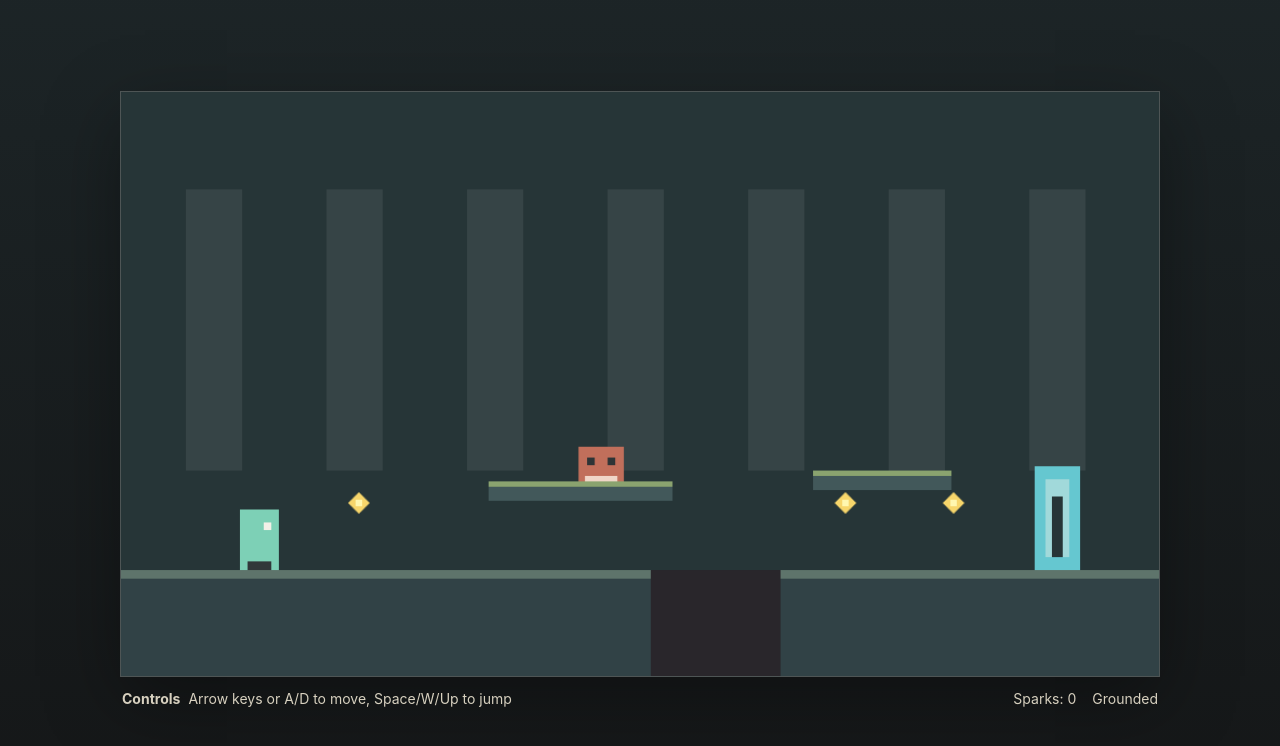
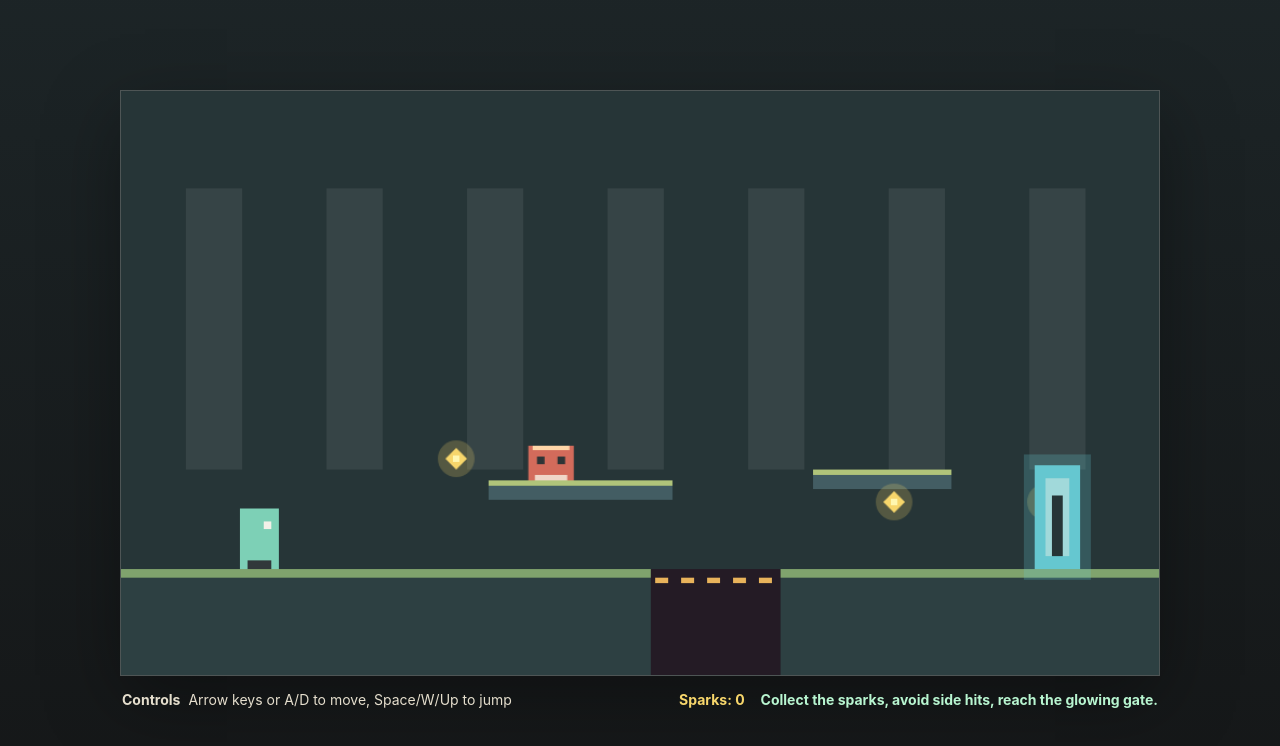
Before and after one commit to PockyLov/AIGAME, a plain HTML site: page index.html in a window 1280 px wide. Drawn offline with Linux system fonts and the light colour scheme.

Commit message:
Prepare delivery docs and polish level readability

```diff
--- a/src/game.js
+++ b/src/game.js
@@ -26,9 +26,9 @@ const platforms = [
 ];
 
 const collectibleBlueprints = [
-  { x: 210, y: world.groundY - 72 },
-  { x: 660, y: world.groundY - 72 },
-  { x: 760, y: world.groundY - 72 },
+  { x: 300, y: 330 },
+  { x: 705, y: world.groundY - 72 },
+  { x: 845, y: world.groundY - 72 },
 ];
 
 const enemyBlueprint = {
@@ -36,8 +36,8 @@ const enemyBlueprint = {
   y: platforms[0].y - 32,
   width: 42,
   height: 32,
-  leftBound: 360,
-  rightBound: 500,
+  leftBound: 365,
+  rightBound: 480,
   speed: 88,
 };
 
@@ -70,7 +70,7 @@ let score = 0;
 let collectibles = [];
 let enemy = null;
 let levelWon = false;
-let message = "Find the glowing exit gate.";
+let message = "Collect the sparks, avoid side hits, reach the glowing gate.";
 
 const keys = new Set();
 
@@ -174,7 +174,7 @@ function collectSparks() {
     if (!spark.collected && intersects(player, spark)) {
       spark.collected = true;
       score += 1;
-      message = "Energy spark collected.";
+      message = "Energy spark collected. Follow the next glow.";
     }
   }
 }
@@ -196,7 +196,7 @@ function handleEnemyCollision() {
     enemy.defeated = true;
     player.vy = -player.jumpForce * 0.45;
     player.onGround = false;
-    message = "Patrol bot disabled.";
+    message = "Patrol bot disabled. Keep moving to the gate.";
     return;
   }
 
@@ -272,7 +272,7 @@ function update(dt) {
     return;
   }
 
-  if (message === "Find the glowing exit gate." || message === "Ready") {
+  if (message === "Ready") {
     message = player.onGround ? "Grounded" : "Jumping";
   }
 
@@ -283,8 +283,13 @@ function drawBackground() {
   ctx.fillStyle = "#263537";
   ctx.fillRect(0, 0, world.width, world.height);
 
-  ctx.fillStyle = "rgba(43, 31, 38, 0.65)";
+  ctx.fillStyle = "#241b25";
   ctx.fillRect(490, world.groundY, 120, world.height - world.groundY);
+
+  ctx.fillStyle = "#e8b35b";
+  for (let x = 494; x < 606; x += 24) {
+    ctx.fillRect(x, world.groundY + 8, 12, 5);
+  }
 
   ctx.fillStyle = "rgba(242, 240, 232, 0.08)";
   for (let x = 60; x < world.width; x += 130) {
@@ -294,18 +299,18 @@ function drawBackground() {
 
 function drawSurfaces() {
   for (const ground of groundSegments) {
-    ctx.fillStyle = "#314246";
+    ctx.fillStyle = "#2d4042";
     ctx.fillRect(ground.x, ground.y, ground.width, ground.height);
 
-    ctx.fillStyle = "#5e746b";
+    ctx.fillStyle = "#80a36d";
     ctx.fillRect(ground.x, ground.y, ground.width, 8);
   }
 
   for (const platform of platforms) {
-    ctx.fillStyle = "#42585a";
+    ctx.fillStyle = "#435d63";
     ctx.fillRect(platform.x, platform.y, platform.width, platform.height);
 
-    ctx.fillStyle = "#8aa36f";
+    ctx.fillStyle = "#b0c47a";
     ctx.fillRect(platform.x, platform.y, platform.width, 5);
   }
 }
@@ -318,6 +323,11 @@ function drawCollectibles() {
 
     const centerX = spark.x + spark.width / 2;
     const centerY = spark.y + spark.height / 2;
+
+    ctx.fillStyle = "rgba(247, 214, 107, 0.22)";
+    ctx.beginPath();
+    ctx.arc(centerX, centerY, 17, 0, Math.PI * 2);
+    ctx.fill();
 
     ctx.fillStyle = "#f7d66b";
     ctx.beginPath();
@@ -338,8 +348,11 @@ function drawEnemy() {
     return;
   }
 
-  ctx.fillStyle = "#c16f5b";
+  ctx.fillStyle = "#d36b5b";
   ctx.fillRect(enemy.x, enemy.y, enemy.width, enemy.height);
+
+  ctx.fillStyle = "#ffd6a8";
+  ctx.fillRect(enemy.x + 4, enemy.y, enemy.width - 8, 4);
 
   ctx.fillStyle = "#2e3436";
   ctx.fillRect(enemy.x + 8, enemy.y + 10, 7, 7);
@@ -350,6 +363,9 @@ function drawEnemy() {
 }
 
 function drawGate() {
+  ctx.fillStyle = levelWon ? "rgba(184, 245, 208, 0.26)" : "rgba(101, 199, 208, 0.24)";
+  ctx.fillRect(gate.x - 10, gate.y - 10, gate.width + 20, gate.height + 20);
+
   ctx.fillStyle = levelWon ? "#b8f5d0" : "#65c7d0";
   ctx.fillRect(gate.x, gate.y, gate.width, gate.height);
 
@@ -393,6 +409,6 @@ function loop() {
   window.setTimeout(loop, 1000 / 60);
 }
 
-resetLevel("Find the glowing exit gate.");
+resetLevel("Collect the sparks, avoid side hits, reach the glowing gate.");
 draw();
 window.setTimeout(loop, 1000 / 60);
--- a/src/styles.css
+++ b/src/styles.css
@@ -47,8 +47,8 @@ canvas {
   display: flex;
   justify-content: space-between;
   gap: 16px;
-  padding: 12px 2px 0;
-  color: #d7d0bf;
+  padding: 14px 2px 0;
+  color: #e5decd;
   font-size: 14px;
   line-height: 1.4;
 }
@@ -63,9 +63,18 @@ canvas {
   display: flex;
   flex: 0 0 auto;
   gap: 16px;
+  font-weight: 700;
 }
 
 #score,
 #status {
   flex: 0 0 auto;
 }
+
+#score {
+  color: #f7d66b;
+}
+
+#status {
+  color: #b8f5d0;
+}
```
Also changed, not shown: README.md.
